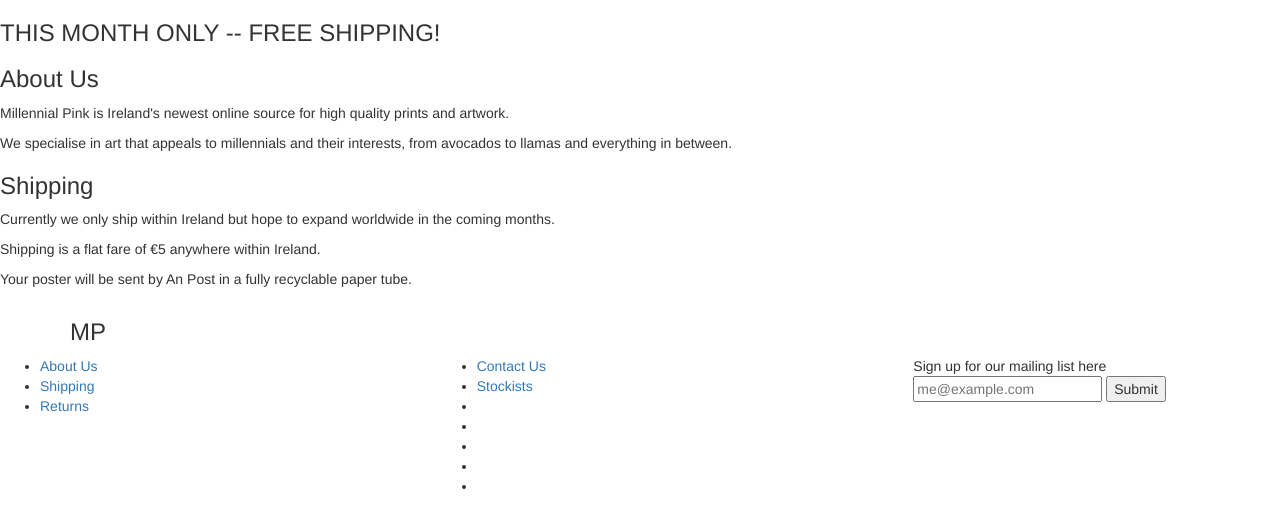
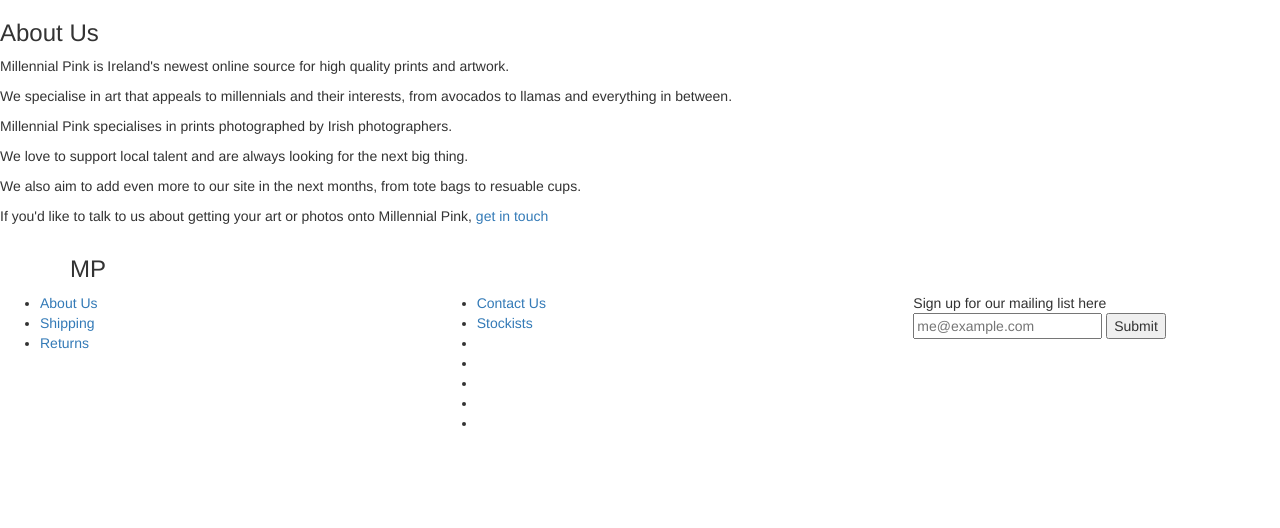
Before and after one commit to Code-Institute-Submissions/gillyshop, a Django app: page /accounts/about/ in a window 1280 px wide. Shown: the part 98-626 px from the top of the page. Run offline with Django 3.2, Linux system fonts and the light colour scheme; some libraries are stand-ins or nearby versions.

Commit message:
update about and shipping

```diff
--- a/accounts/templates/about.html
+++ b/accounts/templates/about.html
@@ -1,30 +1,17 @@
 {% extends 'base.html' %}
-
-
 
 {% block content %}
 
 <div class="aboutcontainer">
-
-<div class="about">
-    <h3 class="free">THIS MONTH ONLY -- FREE SHIPPING! </h3>
-
-    <h3 class="abname">About Us</h3>
-
-    <p class="aboutp">Millennial Pink is Ireland's newest online source for high quality prints and artwork.</p>
-    <p class="aboutp">We specialise in art that appeals to millennials and their interests, from avocados to llamas and everything in between.</p>
-
-
-    <h3 class="abname">Shipping</h3>
-    <p class="aboutp">Currently we only ship within Ireland but hope to expand worldwide in the coming months.</p>
-    <p class="aboutp">Shipping is a flat fare of €5 anywhere within Ireland.</p>
-    <p class="aboutp">Your poster will be sent by An Post in a fully recyclable paper tube.</p>
+    <div class="about">
+        <h3 class="abname">About Us</h3>
+            <p class="aboutp">Millennial Pink is Ireland's newest online source for high quality prints and artwork.</p>
+            <p class="aboutp">We specialise in art that appeals to millennials and their interests, from avocados to llamas and everything in between.</p>
+            <p class="aboutp">Millennial Pink specialises in prints photographed by Irish photographers.</p>
+            <p class="aboutp">We love to support local talent and are always looking for the next big thing.</p>
+            <p class="aboutp">We also aim to add even more to our site in the next months, from tote bags to resuable cups.</p>
+            <p class="aboutp">If you'd like to talk to us about getting your art or photos onto Millennial Pink, <a class="signin" href="{% url 'contact' %}">get in touch</a></p>
+    </div>
 </div>
 
-
-</div>
-
-
-
-
 {% endblock %}
```
